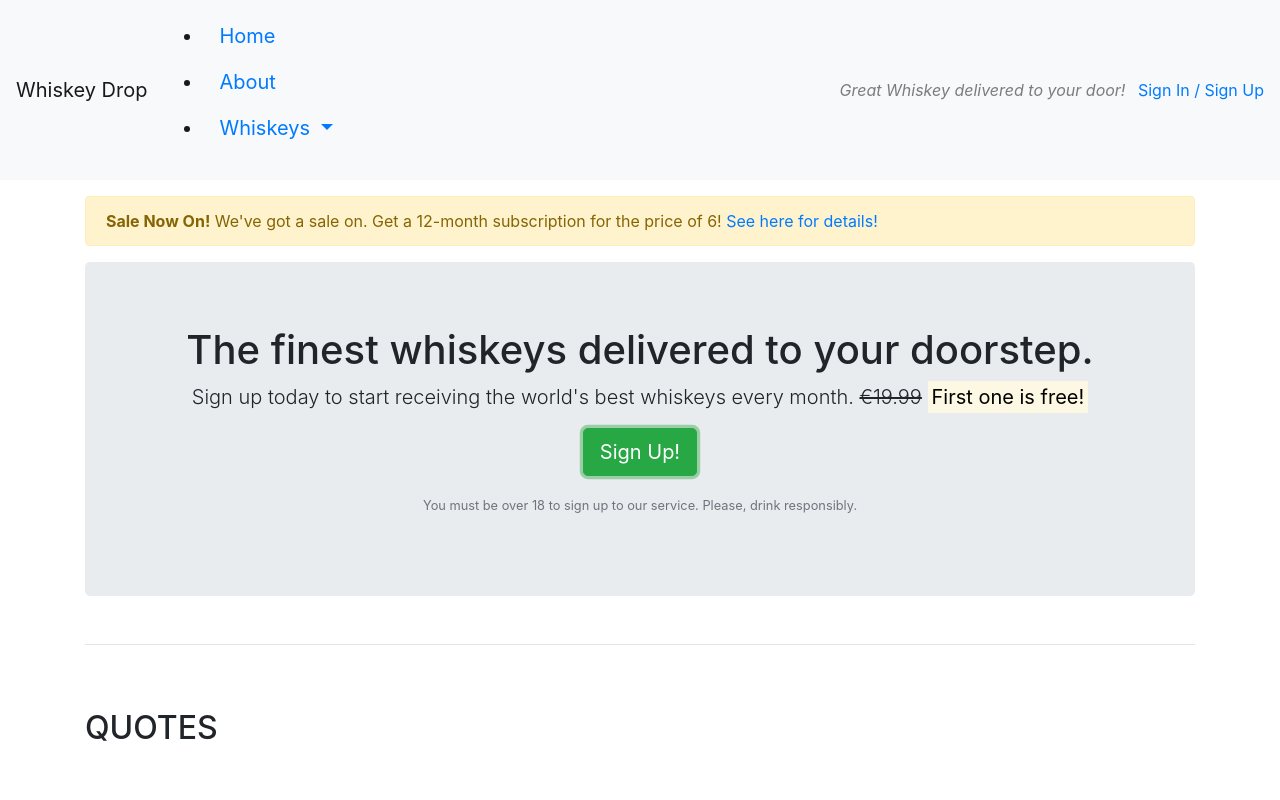
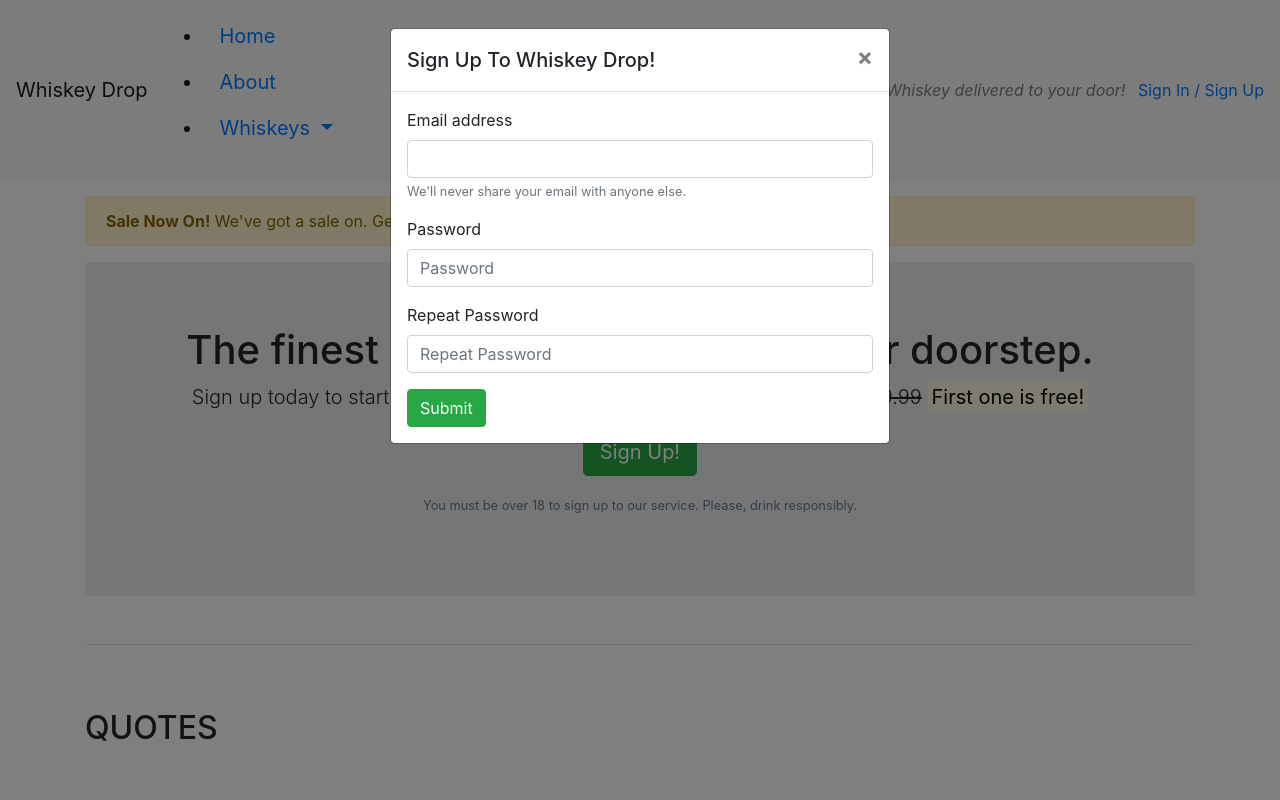
Before and after one commit to cormacmccarth/Whiskey-Drop, a plain HTML site: page index.html in a window 1280 px wide. Both pictures are taken after a click on the button "Sign Up!". Shown: the top 800 px of the page. Drawn offline with nearby package versions, Linux system fonts and the light colour scheme.

Commit message:
add and modify modal

```diff
--- a/index.html
+++ b/index.html
@@ -71,7 +71,7 @@
 										<br>
 										</span>
 										<p>
-											<button class="btn btn-success btn-lg">Sign Up!</button>
+											<button class="btn btn-success btn-lg" data-toggle="modal" data-target="#signUpModal">Sign Up!</button>
 										</p>
 										<p class="text-muted">
 											<small>You must be over 18 to sign up to our service. Please, drink responsibly. </small>
@@ -160,6 +160,38 @@
 								</article>
 							</article>
 
+                            <div class="modal" tabindex="-1" role="dialog" id="signUpModal">
+                                <div class="modal-dialog">
+                                    <div class="modal-content">
+                                    <div class="modal-header">
+                                        <h5 class="modal-title">Sign Up To Whiskey Drop!</h5>
+                                        <button type="button" class="close" data-dismiss="modal" aria-label="Close">
+                                        <span aria-hidden="true">&times;</span>
+                                        </button>
+                                    </div>
+                                    <div class="modal-body">
+                                        <form>
+  <div class="form-group">
+    <label for="exampleInputEmail1">Email address</label>
+    <input type="email" class="form-control" id="exampleInputEmail1" aria-describedby="emailHelp">
+    <small id="emailHelp" class="form-text text-muted">We'll never share your email with anyone else.</small>
+  </div>
+  <div class="form-group">
+    <label for="password">Password</label>
+    <input type="password" class="form-control" id="password" placeholder="Password">
+  </div>
+  <div class="form-group">
+    <label for="repeatPassword">Repeat Password</label>
+    <input type="password" class="form-control" id="repeatPassword" placeholder="Repeat Password">
+  </div>
+
+  <button type="submit" class="btn btn-success">Submit</button>
+</form>
+                                    </div>
+
+                                    </div>
+                                </div>
+                                </div>
                             <script src="https://code.jquery.com/jquery-3.3.1.slim.min.js" integrity="sha384-q8i/X+965DzO0rT7abK41JStQIAqVgRVzpbzo5smXKp4YfRvH+8abtTE1Pi6jizo" crossorigin="anonymous"></script>
                             <script src="https://cdnjs.cloudflare.com/ajax/libs/popper.js/1.14.7/umd/popper.min.js" integrity="sha384-UO2eT0CpHqdSJQ6hJty5KVphtPhzWj9WO1clHTMGa3JDZwrnQq4sF86dIHNDz0W1" crossorigin="anonymous"></script>
                             <script src="https://stackpath.bootstrapcdn.com/bootstrap/4.3.1/js/bootstrap.min.js" integrity="sha384-JjSmVgyd0p3pXB1rRibZUAYoIIy6OrQ6VrjIEaFf/nJGzIxFDsf4x0xIM+B07jRM" crossorigin="anonymous"></script>
```
